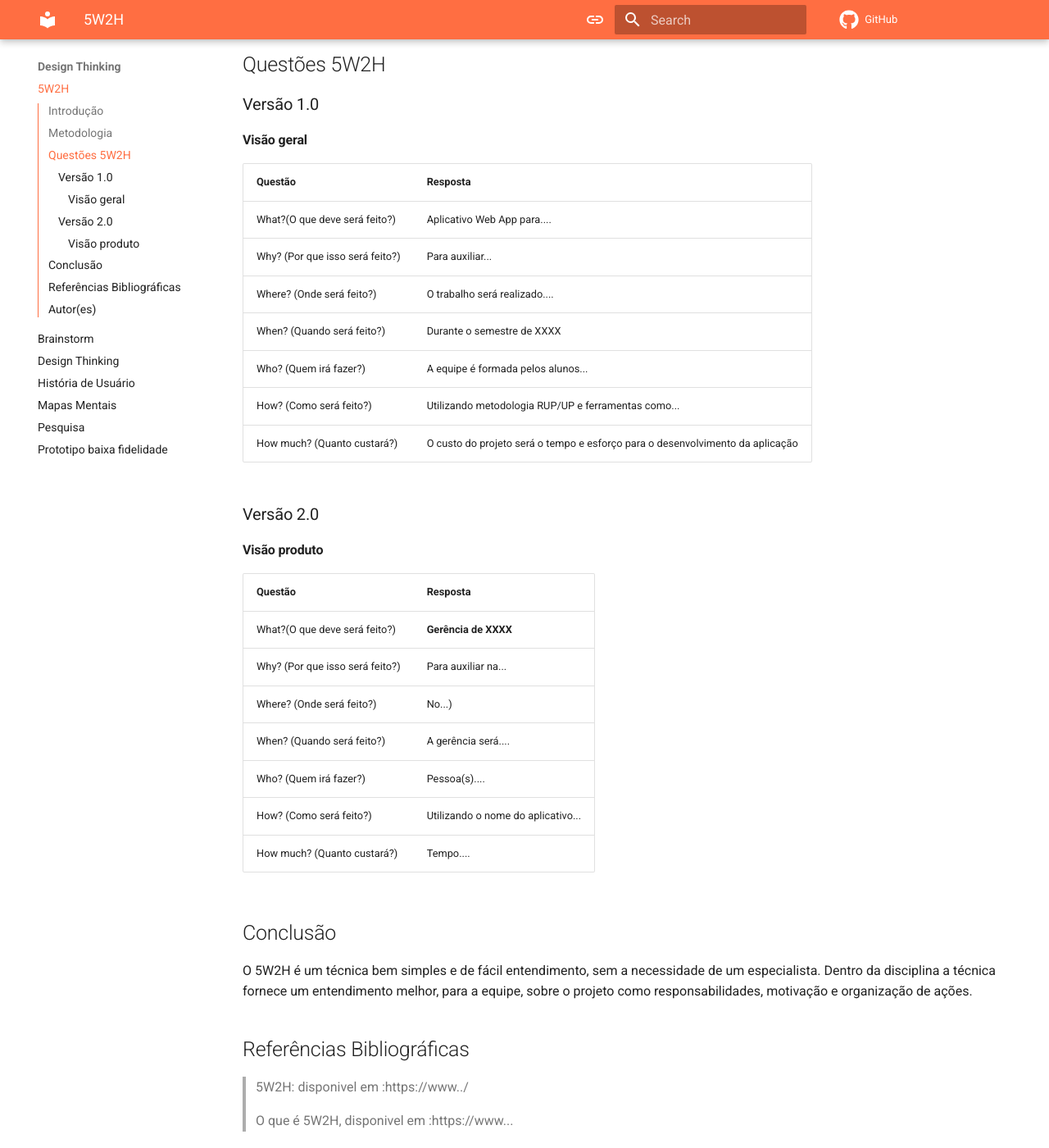
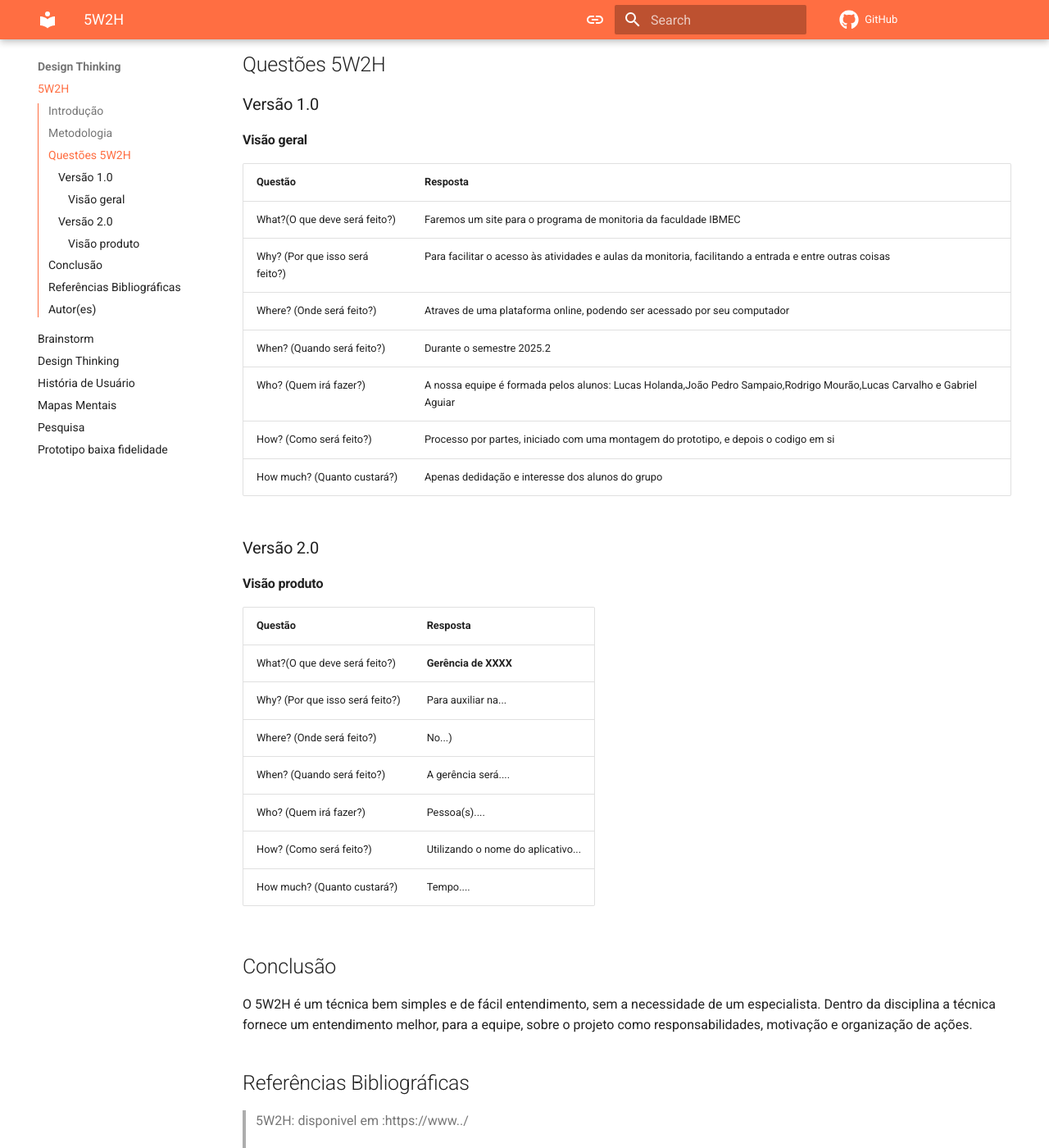
Before and after one commit to Projetos-de-Extensao/PFE_25.2_8002_VI, an MkDocs documentation site: the page built from docs/_Design Thinking/5w2h.md, in a window 1280 px wide and 1400 px high, scrolled down 568 px. Shown: the whole window at 82% size. Built offline with MkDocs 1.6.1 and Material for MkDocs 9.7.7, drawn with Linux system fonts in a browser that asks for light colours; comment, search, counter and statistics services are not loaded; some of the changed text lies outside the part shown.

Commit message:
finalizei o 5w2h

```diff
--- a/docs/_Design Thinking/5w2h.md
+++ b/docs/_Design Thinking/5w2h.md
@@ -19,13 +19,13 @@ A equipe se reuniu para esclarecimento sobre o tema do projeto, a partir dos pon
 
 |Questão|Resposta|
 |-------|--------|
-|What?(O que deve será feito?)|Aplicativo Web App para.... |
-|Why? (Por que isso será feito?)|Para auxiliar...|
-|Where? (Onde será feito?)|O trabalho será realizado....|
-|When? (Quando será feito?)|Durante o semestre de XXXX|
-|Who? (Quem irá fazer?)|A equipe é formada pelos alunos...|
-|How? (Como será feito?)|Utilizando metodologia RUP/UP e ferramentas como...|
-|How much? (Quanto custará?)|O custo do projeto será o tempo e esforço para o desenvolvimento da aplicação|
+|What?(O que deve será feito?)| Faremos um site para o programa de monitoria da faculdade IBMEC |
+|Why? (Por que isso será feito?)|Para facilitar o acesso às atividades e aulas da monitoria, facilitando a entrada e entre outras coisas|
+|Where? (Onde será feito?)|Atraves de uma plataforma online, podendo ser acessado por seu computador|
+|When? (Quando será feito?)|Durante o semestre 2025.2|
+|Who? (Quem irá fazer?)|A nossa equipe é formada pelos alunos: Lucas Holanda,João Pedro Sampaio,Rodrigo Mourão,Lucas Carvalho e Gabriel Aguiar|
+|How? (Como será feito?)|Processo por partes, iniciado com uma montagem do prototipo, e depois o codigo em si|
+|How much? (Quanto custará?)|Apenas dedidação e interesse dos alunos do grupo|
 
 
 ### Versão 2.0
@@ -57,4 +57,5 @@ O 5W2H é um técnica bem simples e de fácil entendimento, sem a necessidade de
 | Data | Versão | Descrição | Autor(es) |
 | -- | -- | -- | -- |
 | 24/08/20 | 1.0 | Criação do documento | xxx xxxx |
+
 | 09/09/20 | 2.0 | Adicionada visão produto | xxxx xxxx |
```
